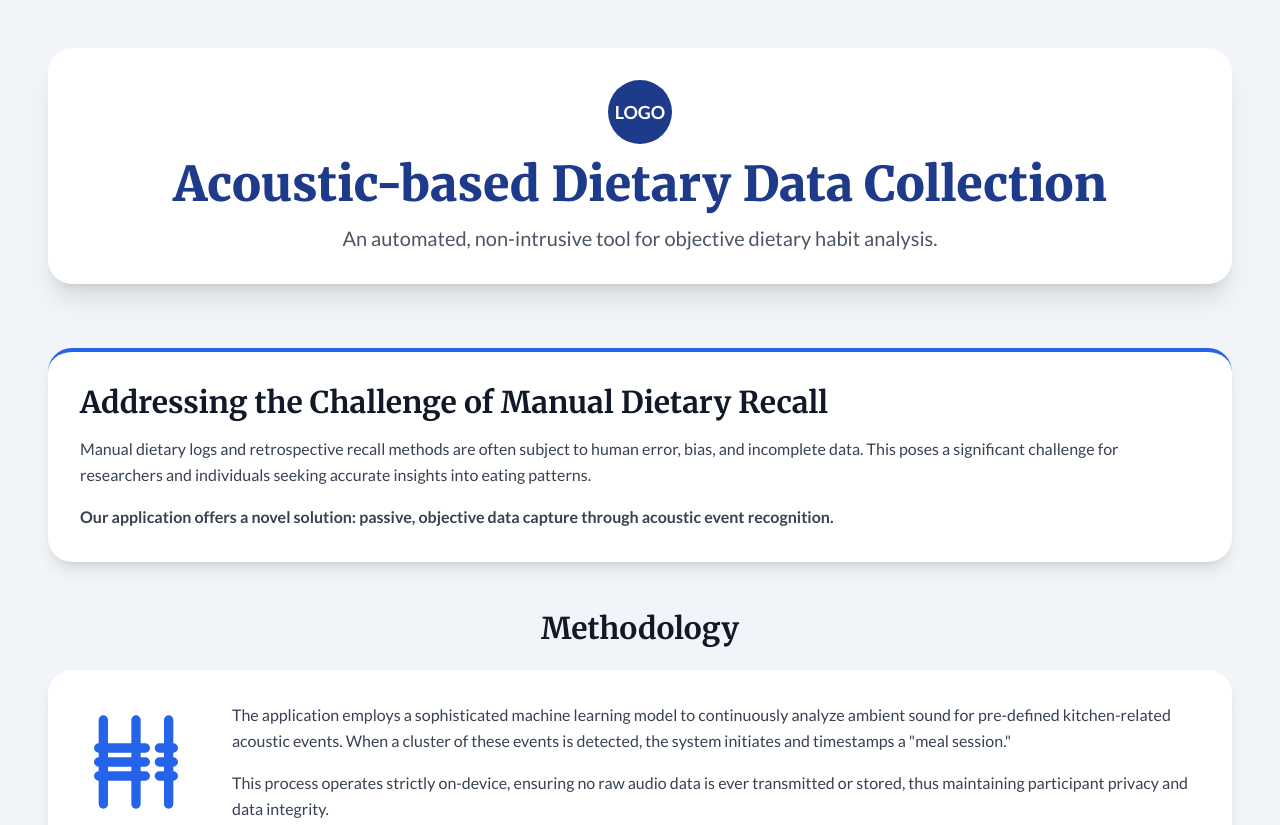
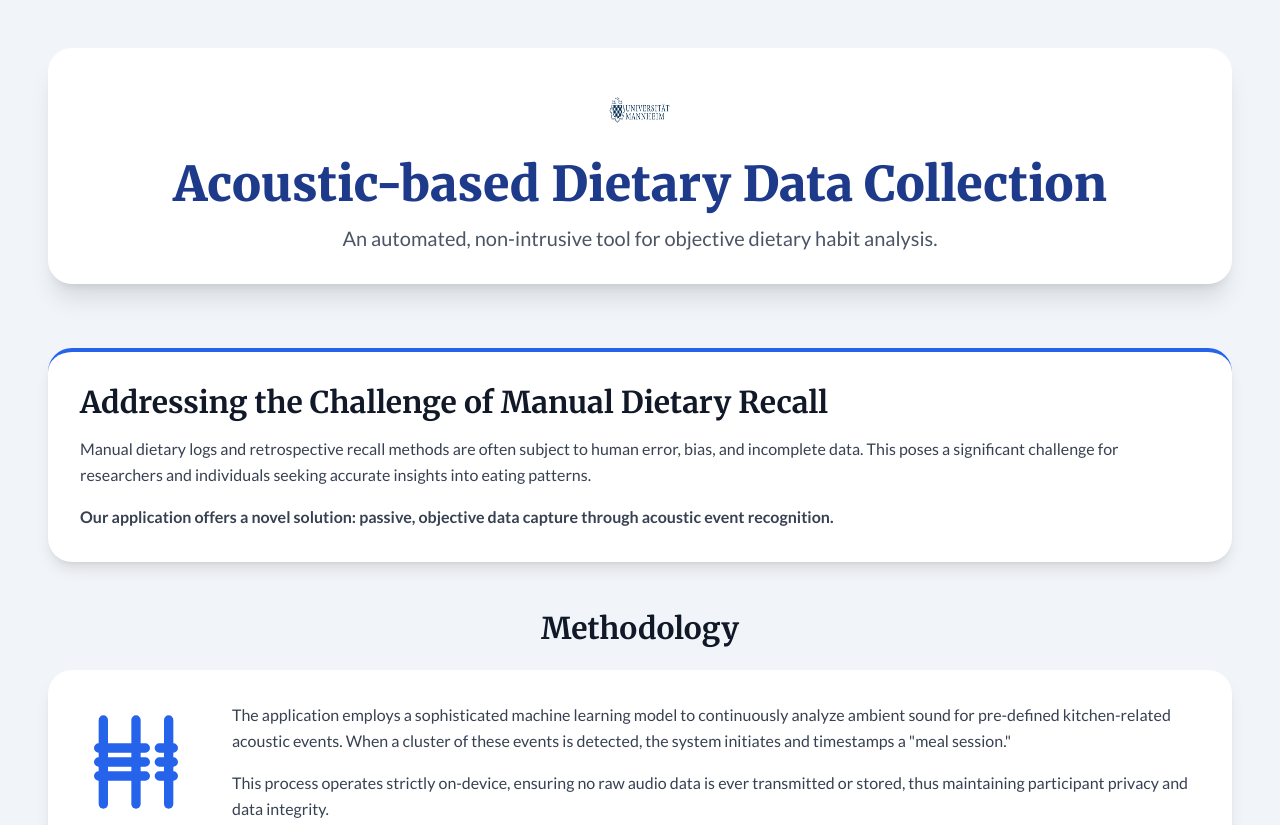
Before and after one commit to darshitttt/acoustiMeal, a plain HTML site: page index.html in a window 1280 px wide. Shown: the top 825 px of the page. Drawn offline with nearby package versions, Linux system fonts and the light colour scheme.

Commit message:
Uni logo updated index.html

```diff
--- a/index.html
+++ b/index.html
@@ -28,9 +28,7 @@
         <header class="text-center mb-16 p-8 bg-white rounded-3xl shadow-xl">
             <!-- Logo Placeholder - Replace this div with your logo image -->
             <div class="mb-4">
-                <div class="h-16 w-16 mx-auto bg-blue-900 rounded-full flex items-center justify-center text-white text-lg font-bold">
-                    LOGO
-                </div>
+                <img src="my_company_logo.jpg" alt="Company Logo" class="h-16 w-16 mx-auto rounded-full mb-4">
             </div>
 
             <h1 class="text-5xl font-extrabold text-blue-900 mb-4">
```
